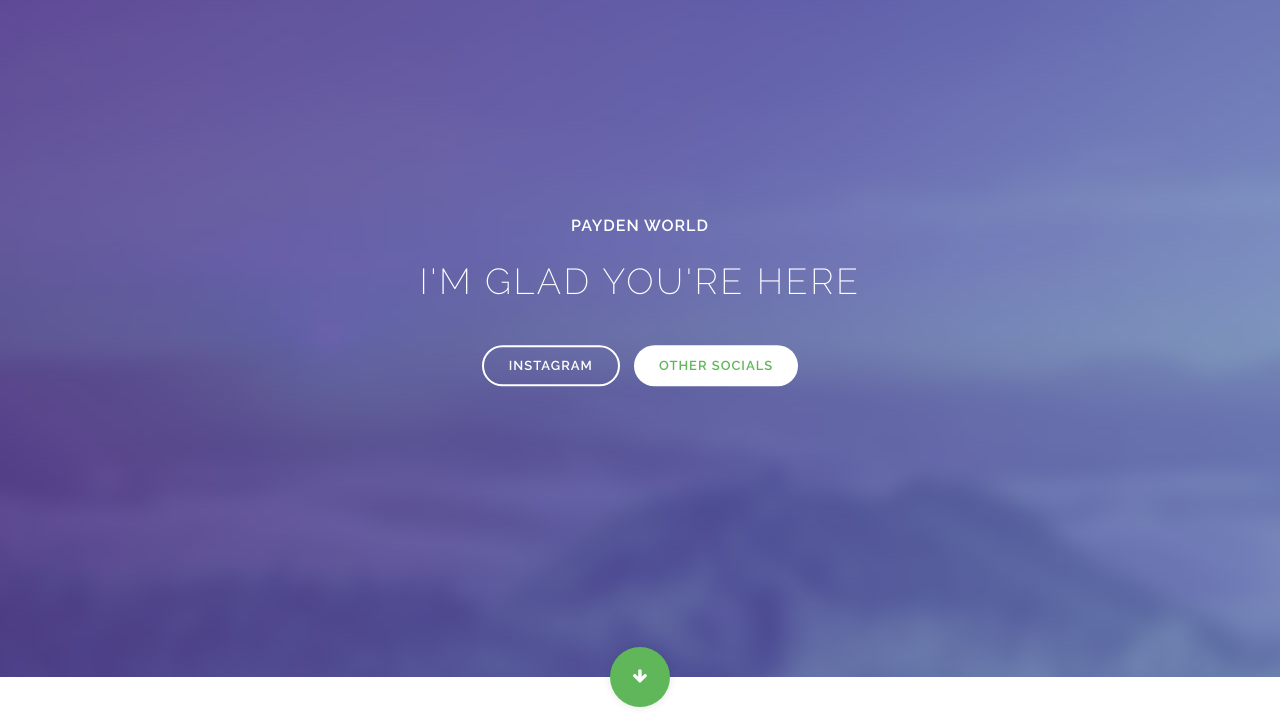
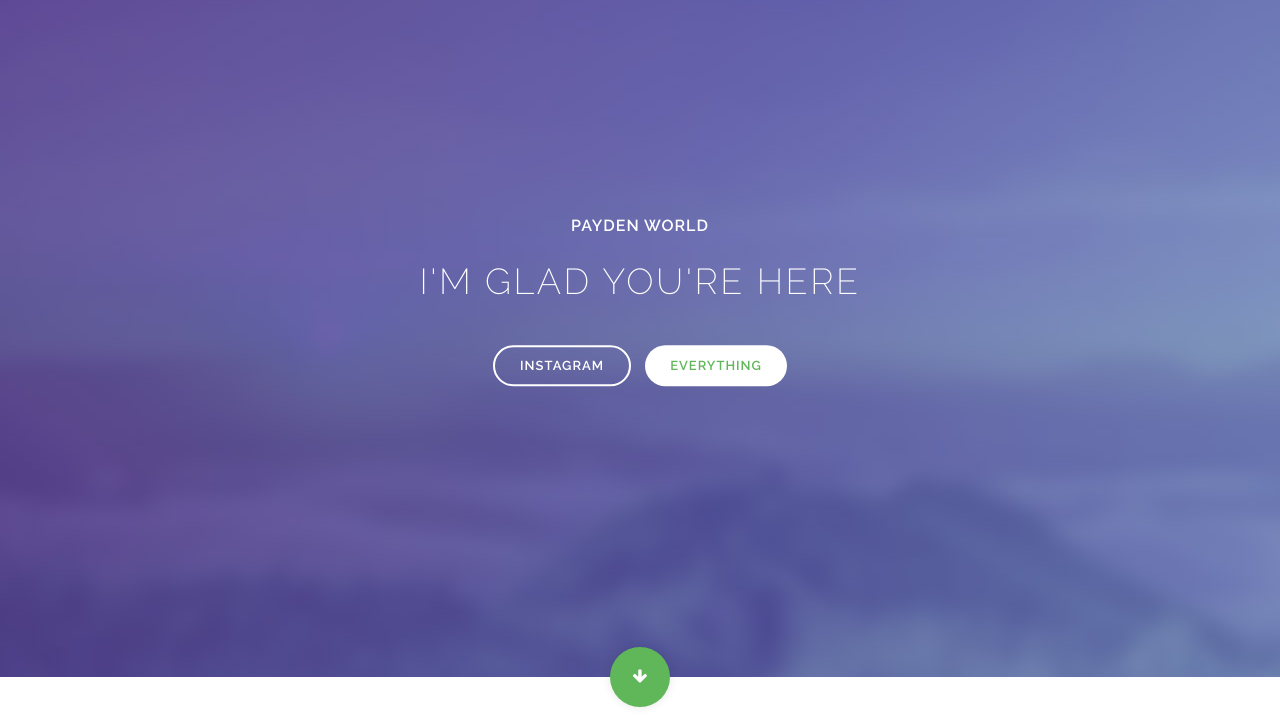
Before and after one commit to pqyden/magical, a plain HTML site: page index.html in a window 1280 px wide. Shown: the part 83-800 px from the top of the page. Drawn offline with Linux system fonts and the light colour scheme.

Commit message:
Update index.html

```diff
--- a/index.html
+++ b/index.html
@@ -98,7 +98,7 @@
                   <h3>PAYDEN WORLD</h3>
                   <h5>I'M GLAD YOU'RE HERE</h5>
                   <a href="https://instagram.com/yims" class="main-stroked-button">Instagram</a>
-                  <a href="https://solo.to/so" class="main-filled-button">other socials</a>
+                  <a href="https://solo.to/so" class="main-filled-button">everything</a>
                 </div>
             </div>
           </div>
```
